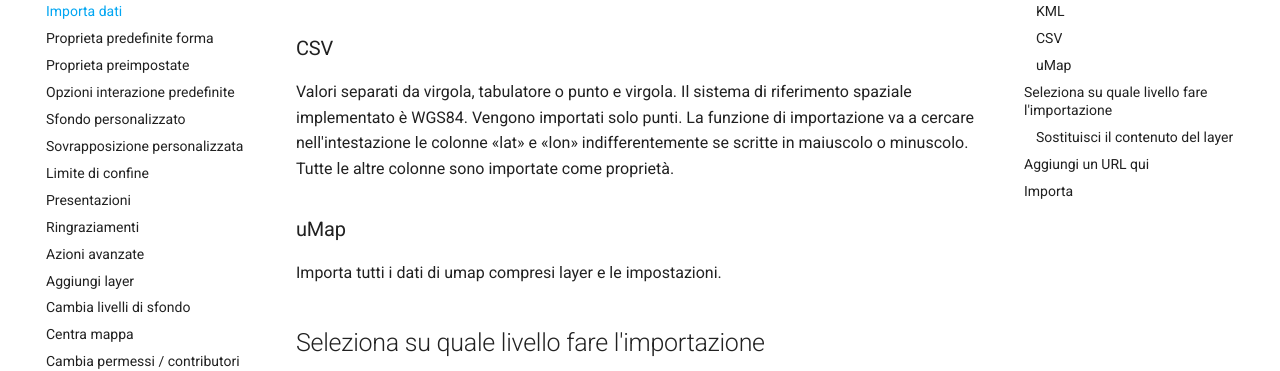
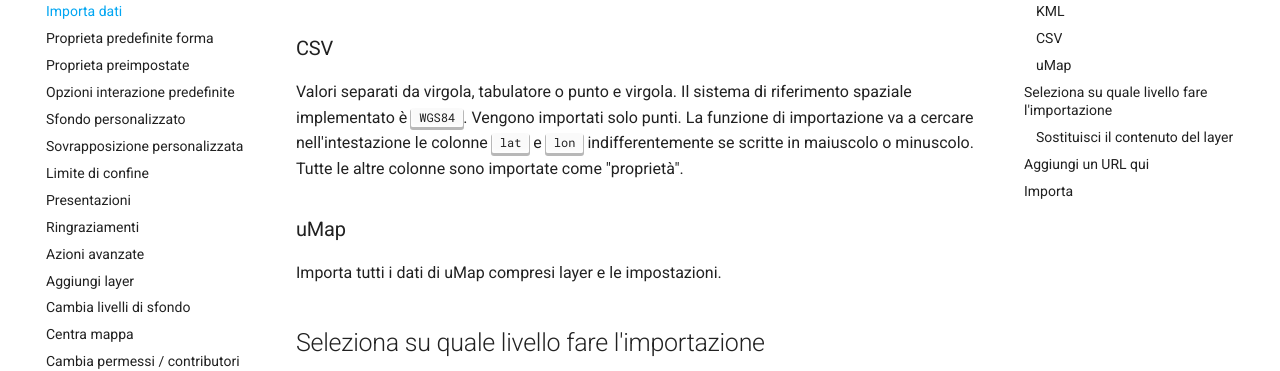
Before and after one commit to opendatasicilia/guida-umap, an MkDocs documentation site: the page built from docs/creare/importa-dati.md, in a window 1280 px wide and 900 px high, scrolled down 1022 px. Shown: the part 178-549 px from the top of the window. Built offline with MkDocs 1.6.1 and Material for MkDocs 9.7.7, drawn with Linux system fonts in a browser that asks for light colours; comment, search, counter and statistics services are not loaded; part of the change alters nothing that is shown.

```diff
--- a/docs/creare/importa-dati.md
+++ b/docs/creare/importa-dati.md
@@ -30,10 +30,10 @@ Proprietà importate:name, desc.
 Proprietà importate:name, description.
 
 ### CSV
-Valori separati da virgola, tabulatore o punto e virgola. Il sistema di riferimento spaziale implementato è WGS84. Vengono importati solo punti. La funzione di importazione va a cercare nell'intestazione le colonne «lat» e «lon» indifferentemente se scritte in maiuscolo o minuscolo. Tutte le altre colonne sono importate come proprietà.
+Valori separati da virgola, tabulatore o punto e virgola. Il sistema di riferimento spaziale implementato è <kbd>WGS84</kbd>. Vengono importati solo punti. La funzione di importazione va a cercare nell'intestazione le colonne <kbd>lat</kbd> e <kbd>lon</kbd> indifferentemente se scritte in maiuscolo o minuscolo. Tutte le altre colonne sono importate come "proprietà".
 
 ### uMap
-Importa tutti i dati di umap compresi layer e le impostazioni.
+Importa tutti i dati di uMap compresi layer e le impostazioni.
 
 
 ## Seleziona su quale livello fare l'importazione
@@ -53,8 +53,8 @@ Nel caso il nostro dataset si trova in un servizio web, come ad esempio un ==**G
 
     1. aprire il file Google spreadsheet che si vuole mettere in collegamento con uMap;
     2. cliccare su file e poi su condividi;
-    3. cliccare su esporta dati in formato <kbd>CSV</kbd>;
-    4. verrà generato un indirizzo URL di quel foglio dove sono presenti i dati in formato <kbd>CSV</kbd>;
+    3. cliccare su esporta dati in formato <kbd>CSV</kbd> ;
+    4. verrà generato un indirizzo URL di quel foglio dove sono presenti i dati in formato <kbd>CSV</kbd> ;
     5. l'URL generato da Google spreadsheet va inserito nella sezione "**Aggiungi un URL qui**";
     6. i dati presenti nel Google spreadsheet verranno visualizzati automaticamente sulla mappa uMap;
     7. ogni aggiornamento operato nel file di Google spreadsheet verrà riportato automaticamente sulla visualizzazione della mappa uMap.
```
